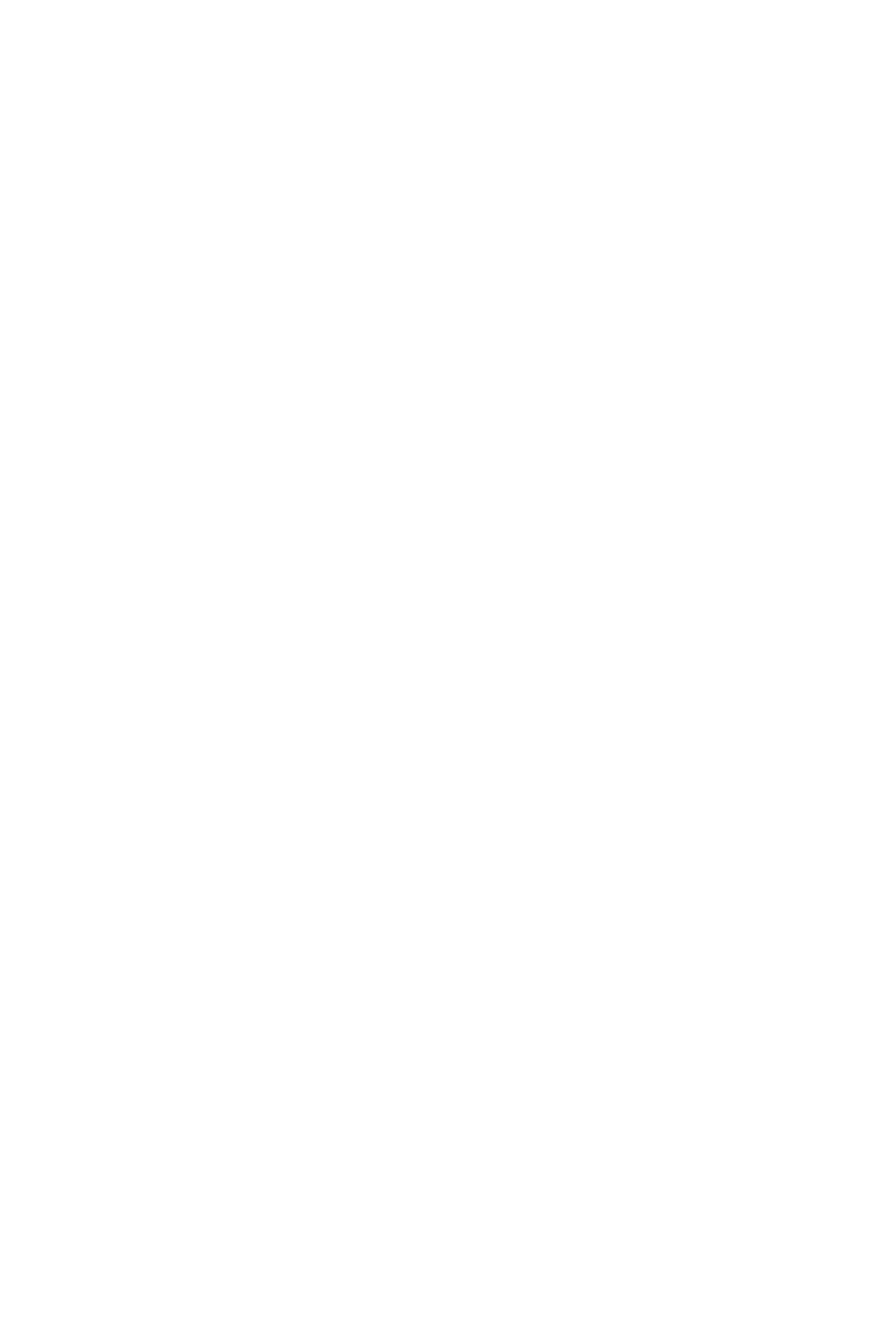
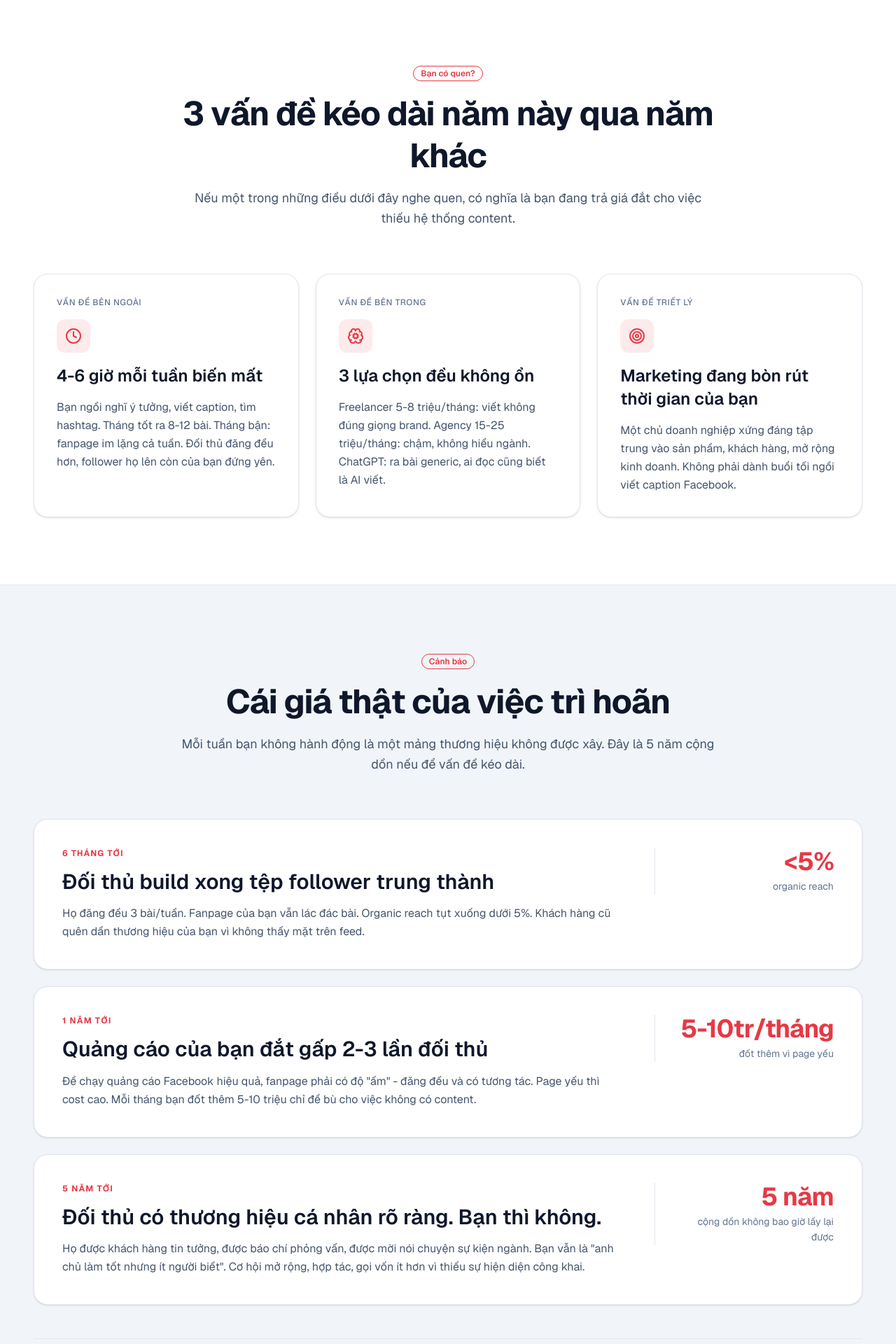
Before and after one commit to vuhuyhai/auto-content-factory, a Next.js app: page / in a window 1280 px wide. Shown: the part 1280-3200 px from the top of the page at 70% size. Before the commit the page ends 1275 px from the top, so only its background shows below. Built offline with nearby package versions, Linux system fonts and the light colour scheme.

Commit message:
feat(week1-day5): pain + consequence sections (BRIDGE phan 2-3)

```diff
--- a/src/app/page.tsx
+++ b/src/app/page.tsx
@@ -1,9 +1,13 @@
 import { HeroSection } from "@/components/landing/hero-section";
+import { PainSection } from "@/components/landing/pain-section";
+import { ConsequenceSection } from "@/components/landing/consequence-section";
 
 export default function HomePage() {
   return (
     <main className="min-h-screen bg-slate-50">
       <HeroSection />
+      <PainSection />
+      <ConsequenceSection />
     </main>
   );
 }
--- /dev/null
+++ b/src/components/landing/consequence-section.tsx
@@ -0,0 +1,104 @@
+// Consequence Section - 3 timeline (6 tháng, 1 năm, 5 năm)
+// Source content: LANDING_CONTENT.md - Phần 3 BRIDGE (Amplify)
+// Design: Vertical timeline, accent #E63946, slate-100 background (warning tone)
+
+import { Card } from "@/components/ui/card";
+import { Badge } from "@/components/ui/badge";
+
+interface TimelineCardData {
+  timeline: string;
+  title: string;
+  description: string;
+  statValue: string;
+  statLabel: string;
+}
+
+const TIMELINE_CARDS: TimelineCardData[] = [
+  {
+    timeline: "6 THÁNG TỚI",
+    title: "Đối thủ build xong tệp follower trung thành",
+    description:
+      "Họ đăng đều 3 bài/tuần. Fanpage của bạn vẫn lác đác bài. Organic reach tụt xuống dưới 5%. Khách hàng cũ quên dần thương hiệu của bạn vì không thấy mặt trên feed.",
+    statValue: "<5%",
+    statLabel: "organic reach",
+  },
+  {
+    timeline: "1 NĂM TỚI",
+    title: "Quảng cáo của bạn đắt gấp 2-3 lần đối thủ",
+    description:
+      "Để chạy quảng cáo Facebook hiệu quả, fanpage phải có độ \"ấm\" - đăng đều và có tương tác. Page yếu thì cost cao. Mỗi tháng bạn đốt thêm 5-10 triệu chỉ để bù cho việc không có content.",
+    statValue: "5-10tr/tháng",
+    statLabel: "đốt thêm vì page yếu",
+  },
+  {
+    timeline: "5 NĂM TỚI",
+    title: "Đối thủ có thương hiệu cá nhân rõ ràng. Bạn thì không.",
+    description:
+      "Họ được khách hàng tin tưởng, được báo chí phỏng vấn, được mời nói chuyện sự kiện ngành. Bạn vẫn là \"anh chủ làm tốt nhưng ít người biết\". Cơ hội mở rộng, hợp tác, gọi vốn ít hơn vì thiếu sự hiện diện công khai.",
+    statValue: "5 năm",
+    statLabel: "cộng dồn không bao giờ lấy lại được",
+  },
+];
+
+export function ConsequenceSection() {
+  return (
+    <section className="w-full bg-slate-100 py-16 md:py-24 border-t border-slate-200">
+      <div className="max-w-7xl mx-auto px-4 md:px-12">
+        <div className="text-center mb-12 md:mb-16 max-w-3xl mx-auto">
+          <Badge
+            variant="outline"
+            className="border-[#E63946] text-[#E63946]"
+          >
+            Cảnh báo
+          </Badge>
+          <h2
+            className="text-3xl md:text-4xl lg:text-5xl font-bold text-slate-900 leading-[1.25] tracking-tight mt-4 mb-4"
+            style={{ wordBreak: "keep-all" }}
+          >
+            Cái giá thật của việc trì hoãn
+          </h2>
+          <p className="text-base md:text-lg text-slate-600 leading-relaxed">
+            Mỗi tuần bạn không hành động là một mảng thương hiệu không được xây. Đây là 5 năm cộng dồn nếu để vấn đề kéo dài.
+          </p>
+        </div>
+
+        <div className="grid grid-cols-4 md:grid-cols-12 gap-4 md:gap-6 mb-12">
+          {TIMELINE_CARDS.map((card) => (
+            <Card
+              key={card.timeline}
+              className="col-span-4 md:col-span-12 rounded-[20px] border-slate-200 bg-white p-6 md:p-10 transition-colors duration-300 hover:border-slate-300"
+            >
+              <div className="flex flex-col md:flex-row gap-6 md:gap-12 items-start">
+                <div className="flex-1 flex flex-col gap-3">
+                  <span className="inline-flex items-center text-xs font-bold uppercase tracking-widest text-[#E63946]">
+                    {card.timeline}
+                  </span>
+                  <h3 className="text-2xl md:text-3xl font-semibold text-slate-900 leading-snug">
+                    {card.title}
+                  </h3>
+                  <p className="text-base text-slate-600 leading-relaxed">
+                    {card.description}
+                  </p>
+                </div>
+                <div className="md:w-64 flex flex-col items-start md:items-end gap-1 md:border-l md:border-slate-200 md:pl-8">
+                  <span className="text-3xl md:text-4xl font-bold text-[#E63946] tracking-tight">
+                    {card.statValue}
+                  </span>
+                  <span className="text-sm text-slate-500 leading-relaxed md:text-right">
+                    {card.statLabel}
+                  </span>
+                </div>
+              </div>
+            </Card>
+          ))}
+        </div>
+
+        <div className="border-t border-slate-200 pt-12 mt-4">
+          <p className="text-center text-lg md:text-xl italic text-slate-700 leading-relaxed max-w-3xl mx-auto">
+            Cái giá của việc trì hoãn không phải là &quot;thiếu vài bài Facebook&quot;. Mà là 5 năm cộng dồn của một thương hiệu không bao giờ được xây.
+          </p>
+        </div>
+      </div>
+    </section>
+  );
+}
--- /dev/null
+++ b/src/components/landing/pain-section.tsx
@@ -0,0 +1,86 @@
+// Pain Section - 3 lớp vấn đề (bên ngoài, bên trong, triết lý)
+// Source content: LANDING_CONTENT.md - Phần 2 BRIDGE
+// Design: Bento Quad Grid, accent #E63946, light theme
+
+import { Clock, BrainCog, Target } from "lucide-react";
+import { Card } from "@/components/ui/card";
+import { Badge } from "@/components/ui/badge";
+
+interface PainCardData {
+  eyebrow: string;
+  icon: React.ReactNode;
+  title: string;
+  description: string;
+}
+
+const PAIN_CARDS: PainCardData[] = [
+  {
+    eyebrow: "Vấn đề bên ngoài",
+    icon: <Clock size={24} />,
+    title: "4-6 giờ mỗi tuần biến mất",
+    description:
+      "Bạn ngồi nghĩ ý tưởng, viết caption, tìm hashtag. Tháng tốt ra 8-12 bài. Tháng bận: fanpage im lặng cả tuần. Đối thủ đăng đều hơn, follower họ lên còn của bạn đứng yên.",
+  },
+  {
+    eyebrow: "Vấn đề bên trong",
+    icon: <BrainCog size={24} />,
+    title: "3 lựa chọn đều không ổn",
+    description:
+      "Freelancer 5-8 triệu/tháng: viết không đúng giọng brand. Agency 15-25 triệu/tháng: chậm, không hiểu ngành. ChatGPT: ra bài generic, ai đọc cũng biết là AI viết.",
+  },
+  {
+    eyebrow: "Vấn đề triết lý",
+    icon: <Target size={24} />,
+    title: "Marketing đang bòn rút thời gian của bạn",
+    description:
+      "Một chủ doanh nghiệp xứng đáng tập trung vào sản phẩm, khách hàng, mở rộng kinh doanh. Không phải dành buổi tối ngồi viết caption Facebook.",
+  },
+];
+
+export function PainSection() {
+  return (
+    <section className="w-full bg-white py-16 md:py-24 border-t border-slate-100">
+      <div className="max-w-7xl mx-auto px-4 md:px-12">
+        <div className="text-center mb-12 md:mb-16 max-w-3xl mx-auto">
+          <Badge
+            variant="outline"
+            className="border-[#E63946] text-[#E63946]"
+          >
+            Bạn có quen?
+          </Badge>
+          <h2
+            className="text-3xl md:text-4xl lg:text-5xl font-bold text-slate-900 leading-[1.25] tracking-tight mt-4 mb-4"
+            style={{ wordBreak: "keep-all" }}
+          >
+            3 vấn đề kéo dài năm này qua năm khác
+          </h2>
+          <p className="text-base md:text-lg text-slate-600 leading-relaxed">
+            Nếu một trong những điều dưới đây nghe quen, có nghĩa là bạn đang trả giá đắt cho việc thiếu hệ thống content.
+          </p>
+        </div>
+
+        <div className="grid grid-cols-4 md:grid-cols-12 gap-4 md:gap-6">
+          {PAIN_CARDS.map((card) => (
+            <Card
+              key={card.title}
+              className="col-span-4 md:col-span-4 rounded-[20px] border-slate-200 bg-white p-6 md:p-8 transition-colors duration-300 hover:border-slate-300 flex flex-col gap-4"
+            >
+              <span className="text-xs uppercase tracking-wider text-slate-500 font-medium">
+                {card.eyebrow}
+              </span>
+              <div className="w-12 h-12 rounded-xl bg-[#E63946]/10 text-[#E63946] flex items-center justify-center">
+                {card.icon}
+              </div>
+              <h3 className="text-xl md:text-2xl font-semibold text-slate-900 leading-snug">
+                {card.title}
+              </h3>
+              <p className="text-base text-slate-600 leading-relaxed">
+                {card.description}
+              </p>
+            </Card>
+          ))}
+        </div>
+      </div>
+    </section>
+  );
+}
```
